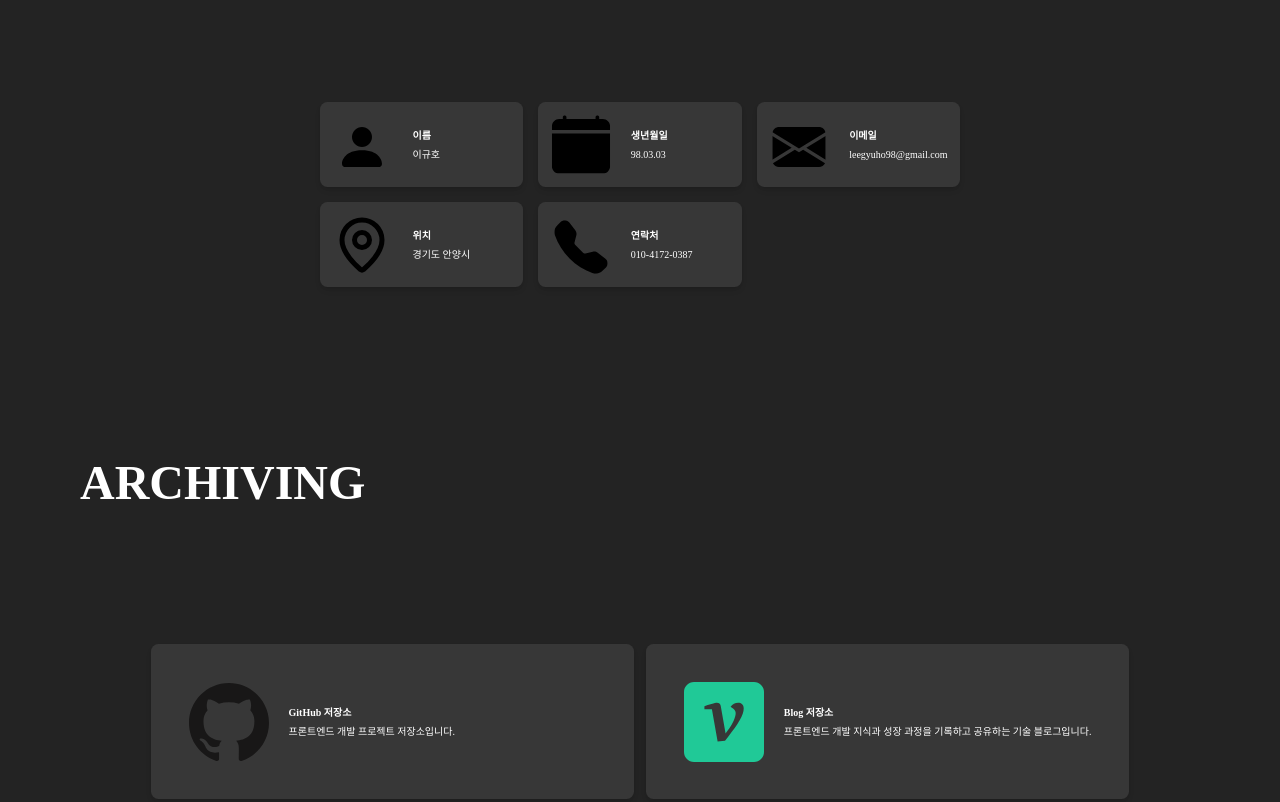
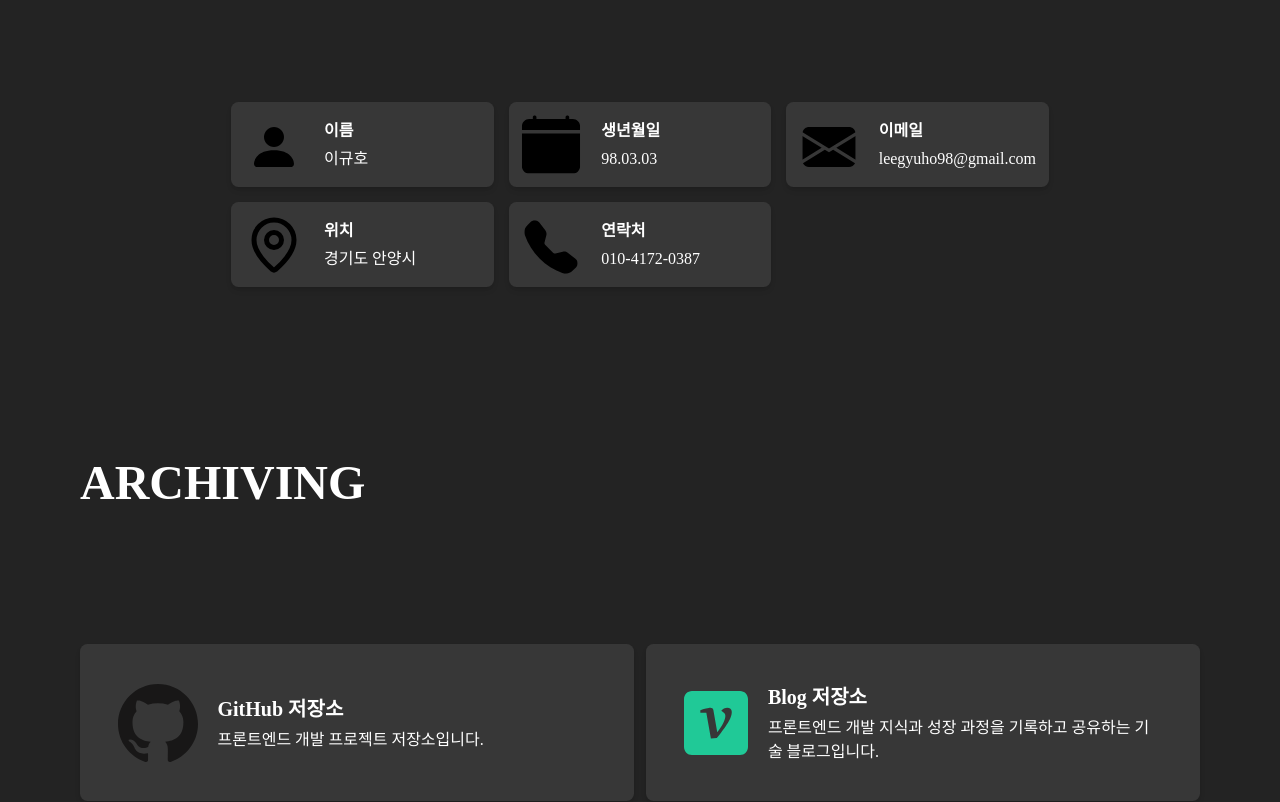
Before and after one commit to leegyuho-programer/my-portfolio, a Next.js app: page / in a window 1280 px wide. Shown: the part 980-1782 px from the top of the page. Built offline with nearby package versions, Linux system fonts and the light colour scheme; no server answers.

Commit message:
feat: ArchivingSection 반응형 추가

```diff
--- a/src/_components/Information/Information.tsx
+++ b/src/_components/Information/Information.tsx
@@ -42,11 +42,13 @@ export default function Information({
     .filter(Boolean)
     .join(' ');
 
-  const imageSize = isArchiving ? 'w-[80px] h-[80px]' : 'w-[60px] h-[60px]';
+  const imageSize = isArchiving
+    ? 'w-[80px] h-[80px]'
+    : 'md:w-[60px] w-[30px] md:h-[60px] h-[30px]';
 
   const titleStyle = isArchiving
-    ? 'text-custom-md font-bold'
-    : 'text-custom-sm font-bold';
+    ? 'lg:text-md text-sm font-bold'
+    : 'lg:text-sm text-xs font-bold';
 
   return (
     <button className={containerStyle} onClick={handleClick}>
@@ -56,7 +58,7 @@ export default function Information({
       <div>
         <div className={`mb-[4px] ${titleStyle}`}>{title}</div>
         {content && (
-          <div className='text-custom-sm font-regular'>{content}</div>
+          <div className='lg:text-sm text-xxs font-regular'>{content}</div>
         )}
       </div>
     </button>
--- a/src/_components/Modal/Modal.tsx
+++ b/src/_components/Modal/Modal.tsx
@@ -72,9 +72,9 @@ export default function Modal({
           <div className='absolute top-[40px] right-[40px] w-[55px] h-[55px]'>
             <CloseIconButton onClick={onClose} />
           </div>
-          <h3 className='text-custom-2xl font-bold'>{title}</h3>
-          <p className='text-custom-sm'>{period}</p>
-          <p className='text-custom-sm'>{developmentMembers}</p>
+          <h3 className='.text-2xl font-bold'>{title}</h3>
+          <p className='text-sm'>{period}</p>
+          <p className='text-sm'>{developmentMembers}</p>
         </div>
         {children}
       </div>
--- a/src/_components/Sections/ArchivingSection.tsx
+++ b/src/_components/Sections/ArchivingSection.tsx
@@ -8,7 +8,7 @@ export function ArchivingSection() {
   return (
     <section id='archiving' className={sectionStyle}>
       <h2 className={sectionTitle}>ARCHIVING</h2>
-      <div className='grid grid-cols-2 gap-5 w-fit mx-auto'>
+      <div className='grid md:grid-cols-2 grid-cols-1  gap-5 w-fit mx-auto'>
         {ARCHIVING_DATA.map((item, index) => (
           <Information
             key={`archiving-${index}`}
--- a/src/app/globals.css
+++ b/src/app/globals.css
@@ -6,6 +6,7 @@
   --font-family-heading: 'Pretendard', sans-serif;
 
   /* Font Size */
+  --font-size-xxs: 12px;
   --font-size-xs: 14px;
   --font-size-sm: 16px;
   --font-size-md: 20px;
@@ -90,6 +91,10 @@
 }
 
 @layer utilities {
+  .text-xxs {
+    font-size: var(--font-size-xxs);
+    line-height: var(--line-height-xs);
+  }
   .text-xs {
     font-size: var(--font-size-xs);
     line-height: var(--line-height-xs);
@@ -106,7 +111,7 @@
     font-size: var(--font-size-lg);
     line-height: var(--line-height-lg);
   }
-  .text-custom-wlg {
+  .text-wlg {
     font-size: var(--font-size-wlg);
     line-height: var(--line-height-lg);
   }
@@ -114,13 +119,17 @@
     font-size: var(--font-size-xl);
     line-height: var(--line-height-xl);
   }
-  .text-custom-2xl {
+  .text-2xl {
     font-size: var(--font-size-2xl);
     line-height: var(--line-height-2xl);
   }
 
   /* 반응형 변형 - md */
   @media (min-width: 768px) {
+    .md\:text-xxs {
+      font-size: var(--font-size-xxs);
+      line-height: var(--line-height-xs);
+    }
     .md\:text-xs {
       font-size: var(--font-size-xs);
       line-height: var(--line-height-xs);
@@ -137,7 +146,7 @@
       font-size: var(--font-size-lg);
       line-height: var(--line-height-lg);
     }
-    .md\:text-custom-wlg {
+    .md\:text-wlg {
       font-size: var(--font-size-wlg);
       line-height: var(--line-height-lg);
     }
@@ -145,7 +154,7 @@
       font-size: var(--font-size-xl);
       line-height: var(--line-height-xl);
     }
-    .md\:text-custom-2xl {
+    .md\:.text-2xl {
       font-size: var(--font-size-2xl);
       line-height: var(--line-height-2xl);
     }
@@ -153,6 +162,10 @@
 
   /* 반응형 변형 - lg */
   @media (min-width: 1024px) {
+    .lg\:text-xxs {
+      font-size: var(--font-size-xxs);
+      line-height: var(--line-height-xs);
+    }
     .lg\:text-xs {
       font-size: var(--font-size-xs);
       line-height: var(--line-height-xs);
@@ -169,7 +182,7 @@
       font-size: var(--font-size-lg);
       line-height: var(--line-height-lg);
     }
-    .lg\:text-custom-wlg {
+    .lg\:text-wlg {
       font-size: var(--font-size-wlg);
       line-height: var(--line-height-lg);
     }
@@ -177,7 +190,7 @@
       font-size: var(--font-size-xl);
       line-height: var(--line-height-xl);
     }
-    .lg\:text-custom-2xl {
+    .lg\:.text-2xl {
       font-size: var(--font-size-2xl);
       line-height: var(--line-height-2xl);
     }
--- a/src/app/styles.ts
+++ b/src/app/styles.ts
@@ -3,8 +3,8 @@ export const flexCol = 'flex flex-col';
 export const flexCenter = 'flex items-center justify-center';
 export const flexRowCenter = `${flexRow} items-center justify-center`;
 export const flexColCenter = `${flexCol} items-center justify-center`;
-export const sectionStyle = 'scroll-py-16 p-32 mx-auto';
-export const sectionTitle = `lg:justify-start ${flexRowCenter} text-xl font-bold text-white mb-50`;
+export const sectionStyle = 'scroll-py-16 md:px-32 px-16 py-32 mx-auto';
+export const sectionTitle = `lg:justify-start ${flexRowCenter} lg:text-xl text-wlg font-bold text-white mb-50`;
 export const modalSectionTitle = 'text-xl font-semibold mb-10';
 export const modalSectionSubTitle =
   'text-lg font-bold text-text-main mb-10 bg-mainGray p-3';
```
